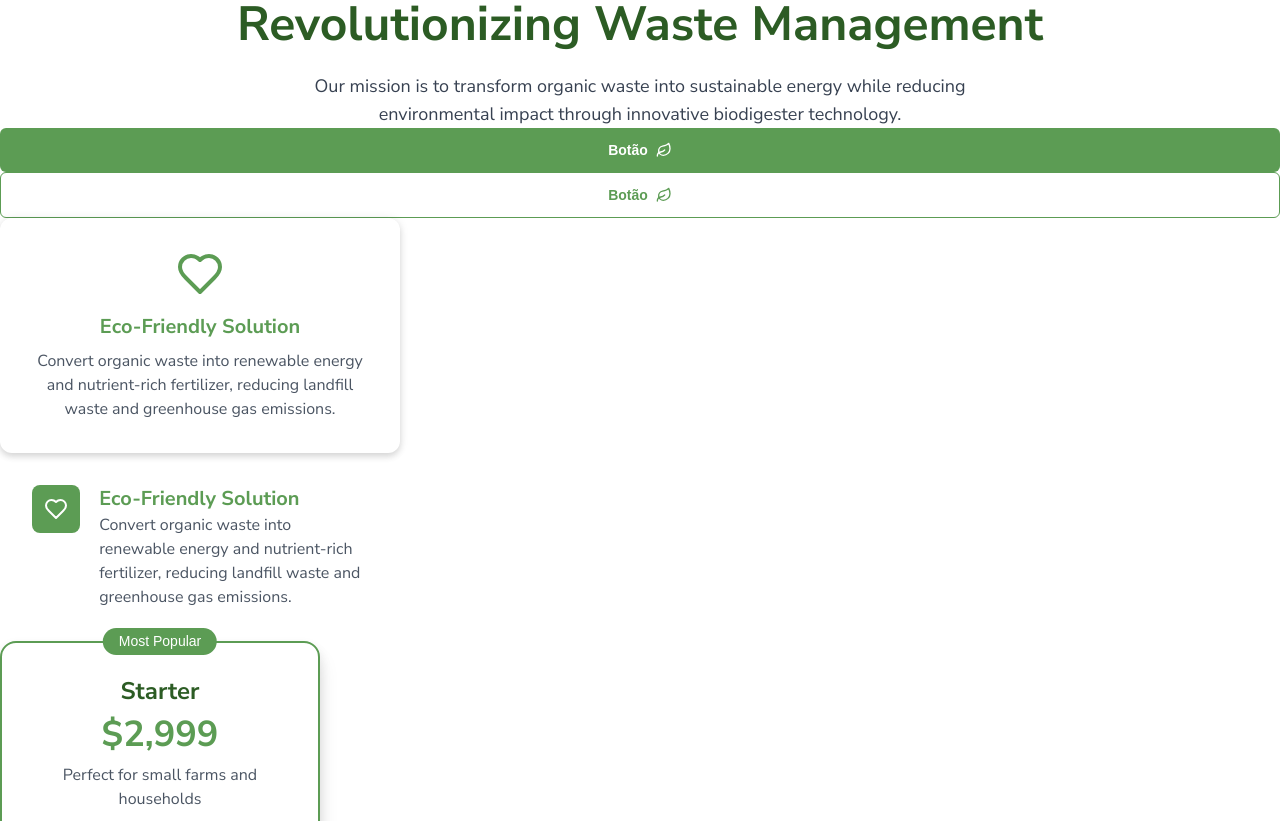
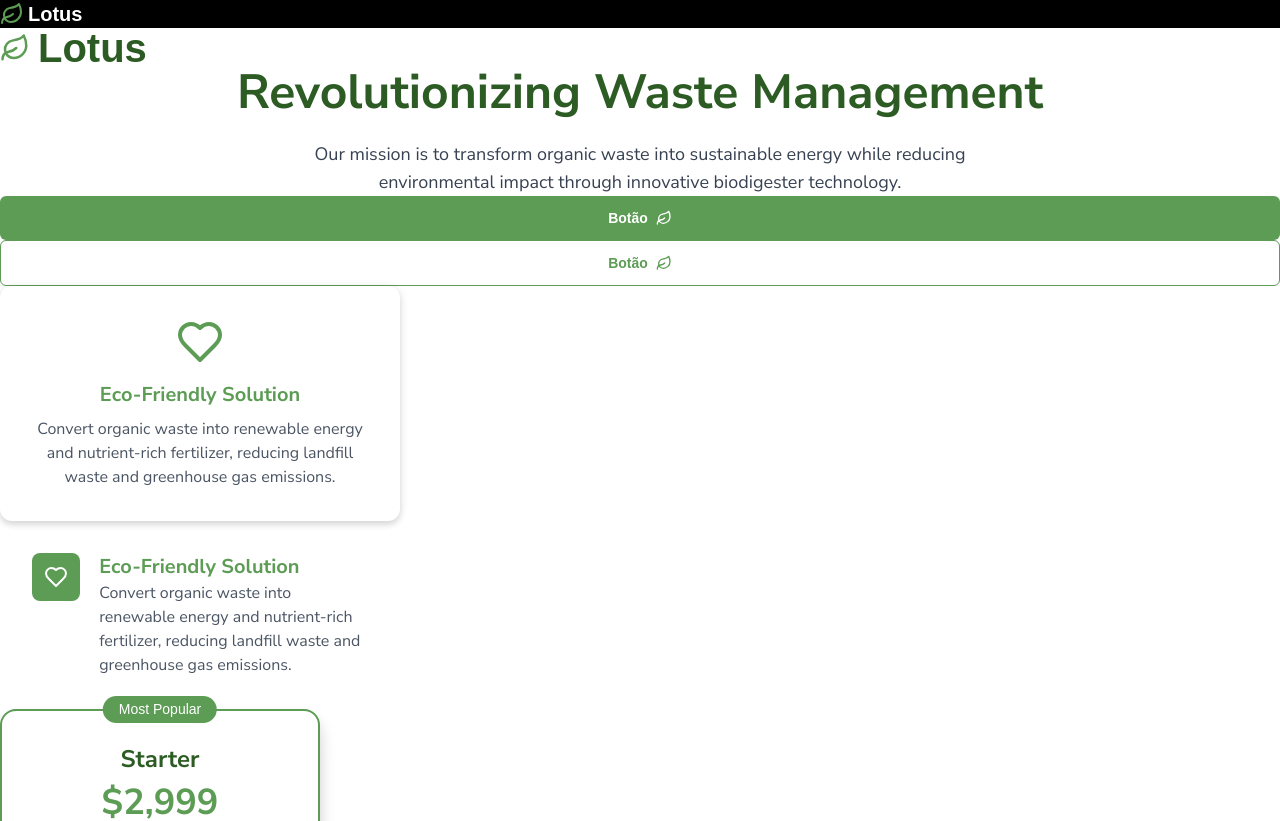
Before and after one commit to Lotus-Bio/lotus-frontend-2.0, a Next.js app: page / in a window 1280 px wide. Shown: the top 821 px of the page. Built offline with nearby package versions, Linux system fonts and the light colour scheme.

Commit message:
cria e utiliza o componente `Logo`

```diff
--- a/src/app/page.js
+++ b/src/app/page.js
@@ -8,10 +8,15 @@ import CardFeature from "@/ui/components/CardFeature";
 import CardPlan from "@/ui/components/CardPlan";
 import Input from "@/ui/components/Input";
 import ItemContact from "@/ui/components/ItemContact";
+import Logo from "@/ui/components/Logo";
 
 export default function Home() {
   return (
     <main>
+      <div style={{ backgroundColor: "black" }}>
+        <Logo light />
+      </div>
+      <Logo large />
       <TitleSection>Revolutionizing Waste Management</TitleSection>
       <SubtitleSection>
         Our mission is to transform organic waste into sustainable energy while
--- /dev/null
+++ b/src/ui/components/Logo/index.jsx
@@ -0,0 +1,13 @@
+import { Leaf } from "lucide-react";
+import { StyledLogo } from "./logo.style";
+
+const Logo = ({ large = false, light = false }) => {
+  return (
+    <StyledLogo light={light} large={large}>
+      <Leaf />
+      Lotus
+    </StyledLogo>
+  );
+};
+
+export default Logo;
--- /dev/null
+++ b/src/ui/components/Logo/logo.style.js
@@ -0,0 +1,21 @@
+import styled from "styled-components";
+
+export const StyledLogo = styled.div`
+  display: flex;
+  justify-content: center;
+  align-items: center;
+  gap: ${({ large }) => (large ? "0.5rem" : "0.25rem")};
+
+  width: fit-content;
+
+  color: ${({ light }) => (light ? "white" : "rgb(44, 92, 36)")};
+  font-weight: 600;
+  font-size: ${({ large }) => (large ? "40px" : "1.25rem")};
+  line-height: ${({ large }) => (large ? "40px" : "1.75rem")};
+
+  svg {
+    width: ${({ large }) => (large ? "1.875rem" : "24px")};
+    height: ${({ large }) => (large ? "2.25rem" : "24px")};
+    color: rgb(92, 156, 84);
+  }
+`;
```
